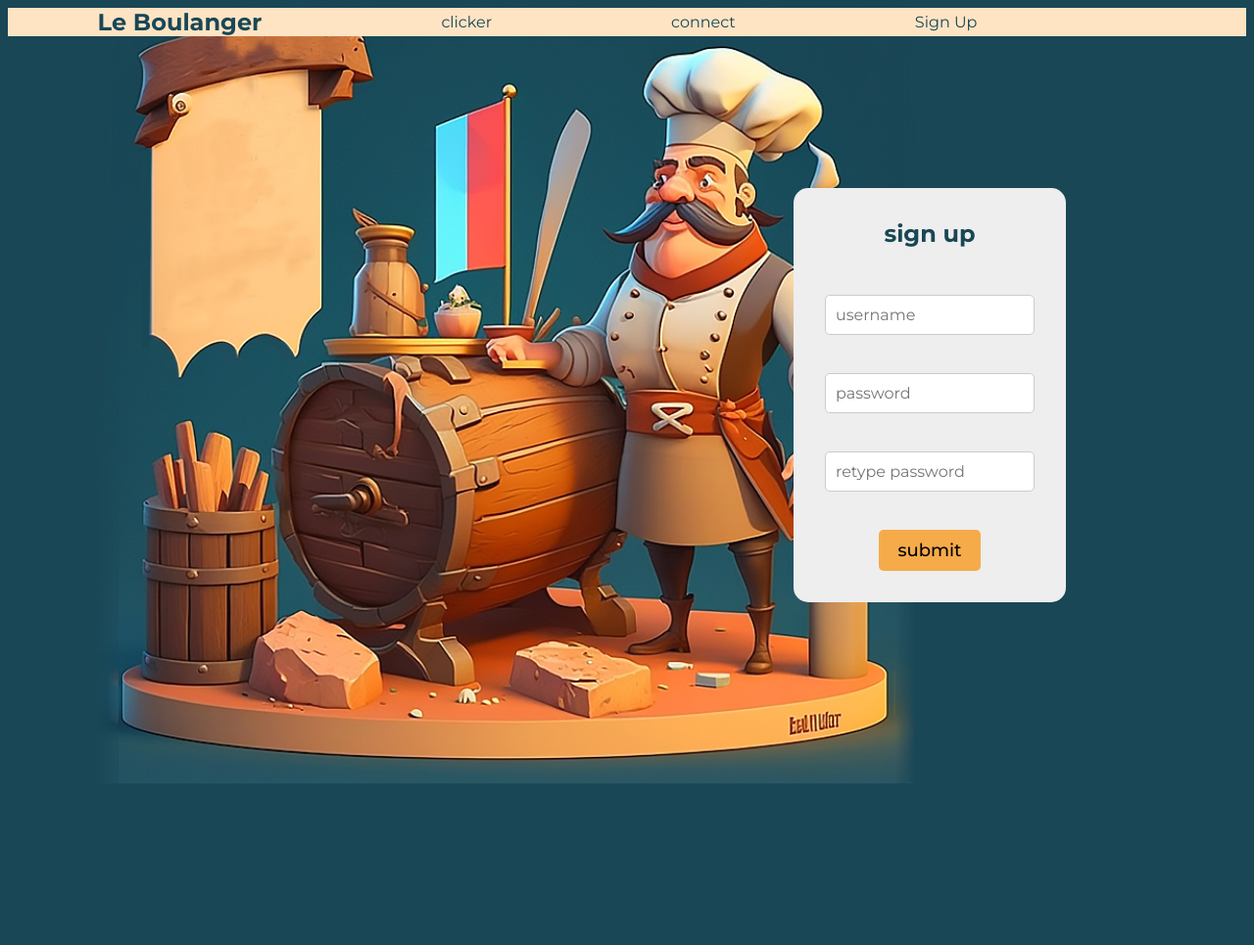
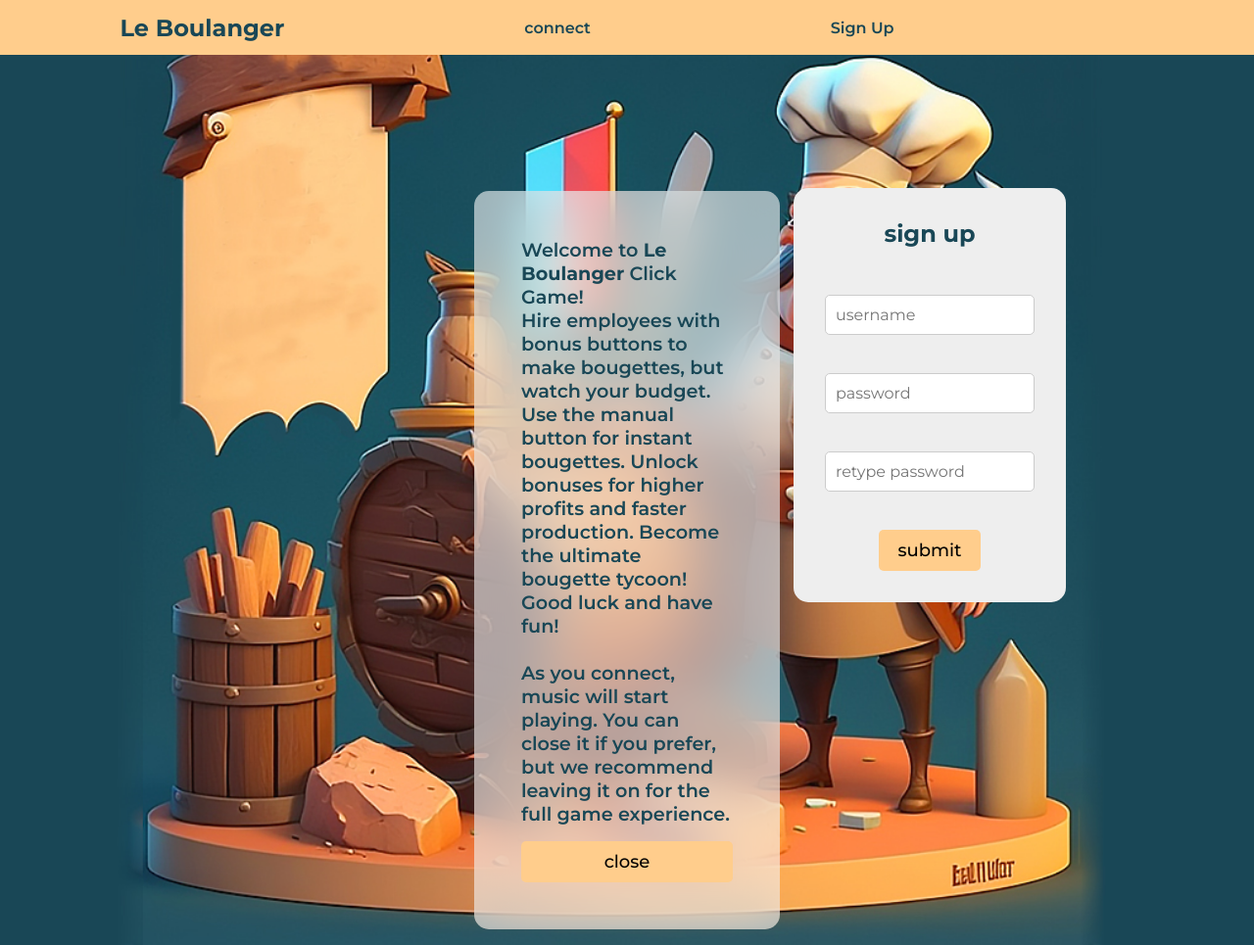
Before and after one commit to alon-bendavid/clicker, a PHP site: page / in a window 1280 px wide. Shown: the whole page at 98% size. Before the commit the page ends 800 px from the top, so only its background shows below. Run offline with PHP 8.4, Linux system fonts and the light colour scheme.

Commit message:
add music and stly

```diff
--- a/clicker.php
+++ b/clicker.php
@@ -1,8 +1,10 @@
 <?php
 include_once("header.php");
+
 ?>
 
 <body>
+    </audio>
     <div id="game">
         <?php if (isset($_SESSION["user"])) { ?>
             <input id="player" type="hidden" value='<?php echo $_SESSION["user"]["login"]; ?>'>
@@ -23,6 +25,10 @@ include_once("header.php");
         <?php
         }  ?>
     </div>
+    <button id="startSound"> <img src="media\speaker.png" alt="" id="sound"></button>
+    <button id="stopSound"> <img src="media\noSound.png" alt="" id="noSound"></button>
+
+    <audio id="audio" src="media\Joe.mp3"></audio>
 </body>
 
 </html>
--- a/connexion.php
+++ b/connexion.php
@@ -2,12 +2,14 @@
 // require_once("classes/User.php");
 
 require_once("header.php");
+if (isset($_SESSION["user"])) {
+    header("location: clicker.php");
+}
 ?>
 
 <body>
     <!-- //////////////////connexion\\\\\\\\\\\\\\\\\\\\\ -->
     <div class="section connection_form">
-
         <form id="connexion">
             <h2>Sign in!</h2>
             <h3 id="conMsg"></h3>
--- a/css/style.css
+++ b/css/style.css
@@ -15,10 +15,11 @@
   margin-bottom: 1rem;
 }
 header{
-  /* background-color: rgb(7, 226, 255); */
+  background-color: rgb(7, 226, 255);
   width: 100%;
-padding: 0.5rem;
+/* padding: 0.5rem; */
 margin-bottom: 3rem;
+height: 7vh;
 }
 body{
   background-color: aquamarine;
@@ -44,10 +45,20 @@ body{
 gap: 1rem;
   }
 ul{
-  background-color: bisque;
+  background-color:#FFCD8C;
   display: flex;
   justify-content: space-around;
   align-items: center;
+  /* padding: 1rem; */
+  height: 100%;
+
+}
+ul a{
+  font-weight: 600;
+  /* font-size: larger; */
+}
+nav{
+  height: 100%;
 }
 a{
   text-decoration: none;
@@ -65,6 +76,23 @@ align-items: center;
 
 border-radius: 15px;
 }
+.welcomeBox{
+margin-top: 6%;
+
+  background-color: rgba(248,248,249,.6);
+  backdrop-filter: blur(25px);
+width: 25%;
+padding: 3rem;
+font-weight: 600;
+font-size: larger;
+border-radius: 15px;
+display: flex;
+flex-direction: column;
+}
+p{
+  margin-bottom: 1rem;
+}
+
 /* form input{
 padding: 0.2rem;
 margin: 0.7rem;
@@ -80,7 +108,7 @@ gap: 1rem;
 /* background-color: aquamarine; */
 }
 button {
-  background-color:#f5ab4a;
+  background-color:#FFCD8C;
   color: rgb(0, 0, 0);
   font-weight: 500;
   border: none;
@@ -120,3 +148,17 @@ input {
   padding: 2rem;
   gap: 1rem;
 }
+
+#sound{
+  width: 2rem;
+
+ border-radius: 15px;
+}
+#noSound{
+  width: 2rem;
+
+ border-radius: 15px;
+}
+#stopSound{
+  display: none;
+}
--- a/header.php
+++ b/header.php
@@ -33,12 +33,21 @@ require_once("classes/User.php");
     <nav>
         <ul>
             <!-- <a href="todolist.php">To Do List</a> -->
-            <h1>Le Boulanger</h1>
-            <a href="clicker.php">clicker</a>
 
-            <a href="connexion.php">connect</a>
-            <a href="index.php">Sign Up</a>
+            <a href="index.php">
+                <h1>Le Boulanger</h1>
+            </a>
+            <?php if (!isset($_SESSION["user"])) { ?>
+                <a href="connexion.php">connect</a>
+                <a href="index.php">Sign Up</a>
 
+            <?php
+            } ?>
+            <?php if (isset($_SESSION["user"])) { ?>
+
+                <a href="clicker.php">clicker</a>
+            <?php
+            } ?>
 
             <div>
                 <?php if (isset($_SESSION["user"])) { ?>
--- a/index.php
+++ b/index.php
@@ -9,6 +9,14 @@ require_once("header.php");
     <!-- //////////////////inscrption\\\\\\\\\\\\\\\\\\\\\ -->
     <div class="forms">
         <div class="section inscrption">
+            <div class="welcomeBox" id="welcome">
+                <p>Welcome to <strong>Le Boulanger</strong> Click Game!<br> Hire employees with bonus buttons to make bougettes, but watch your budget. Use the manual button for instant bougettes. Unlock bonuses for higher profits and faster production. Become the ultimate bougette tycoon!
+                    Good luck and have fun!
+                    <br><br>
+                    As you connect, music will start playing. You can close it if you prefer, but we recommend leaving it on for the full game experience.
+                </p>
+                <button id="closeWel">close</button>
+            </div>
             <form id="signUp">
                 <h2>sign up</h2>
                 <h3 id="signMsg"></h3>
--- a/php/connexion.php
+++ b/php/connexion.php
@@ -10,6 +10,7 @@ $userTest = new User("$loginUsr");
 
 $userTest->login($loginUsr, $loginPwd);
 
+
 // echo $userTest->login;
 // echo "$userTest->login  <br>";
 
```
Also changed, not shown: js/clickerScript.js (+45 -19 lines), js/script.js (+8 -7 lines), media/clicker.png (deleted), media/noSound.png (added), media/speaker.png (added), 1 other file.
